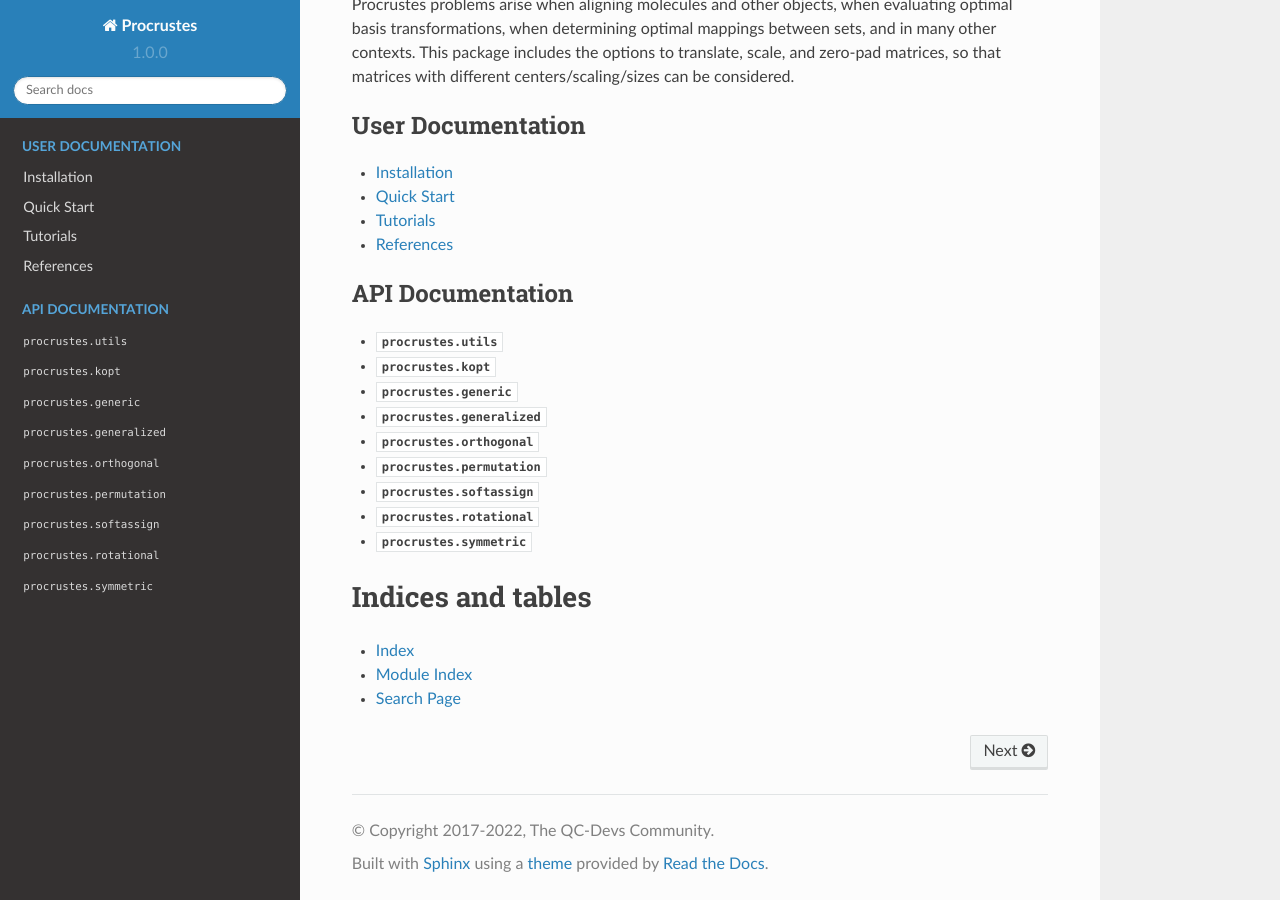
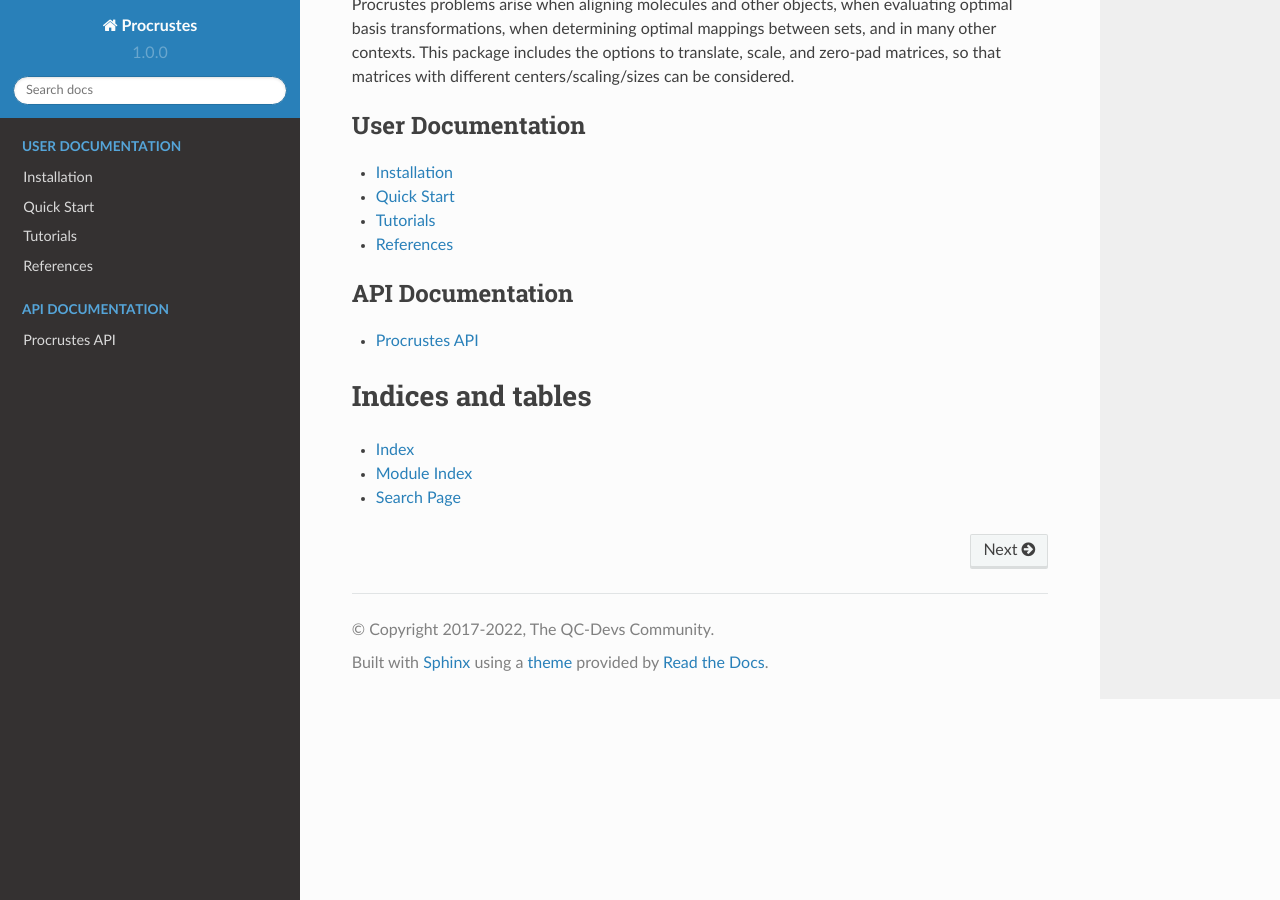
Before and after one commit to theochem/procrustes, a Sphinx documentation site: the page built from doc/index.rst, in a window 1280 px wide and 900 px high, scrolled down 2340 px. Built offline with Sphinx 7.4.7 and the Read the Docs theme 2.0.0, drawn with Linux system fonts in a browser that asks for light colours; cross-references to code outside the pages are shown as plain code.

Commit message:
Fix missing title of Procrustes API html files

```diff
--- a/doc/api/api_index.rst
+++ b/doc/api/api_index.rst
@@ -21,6 +21,8 @@
     :
     : --
 
+Procrustes API
+##############
 
 .. toctree::
 
--- a/doc/index.rst
+++ b/doc/index.rst
@@ -133,6 +133,7 @@ different centers/scaling/sizes can be considered.
    usr_doc_zref
 
 .. toctree::
+   :glob:
    :maxdepth: 1
    :caption: API Documentation
 
```
